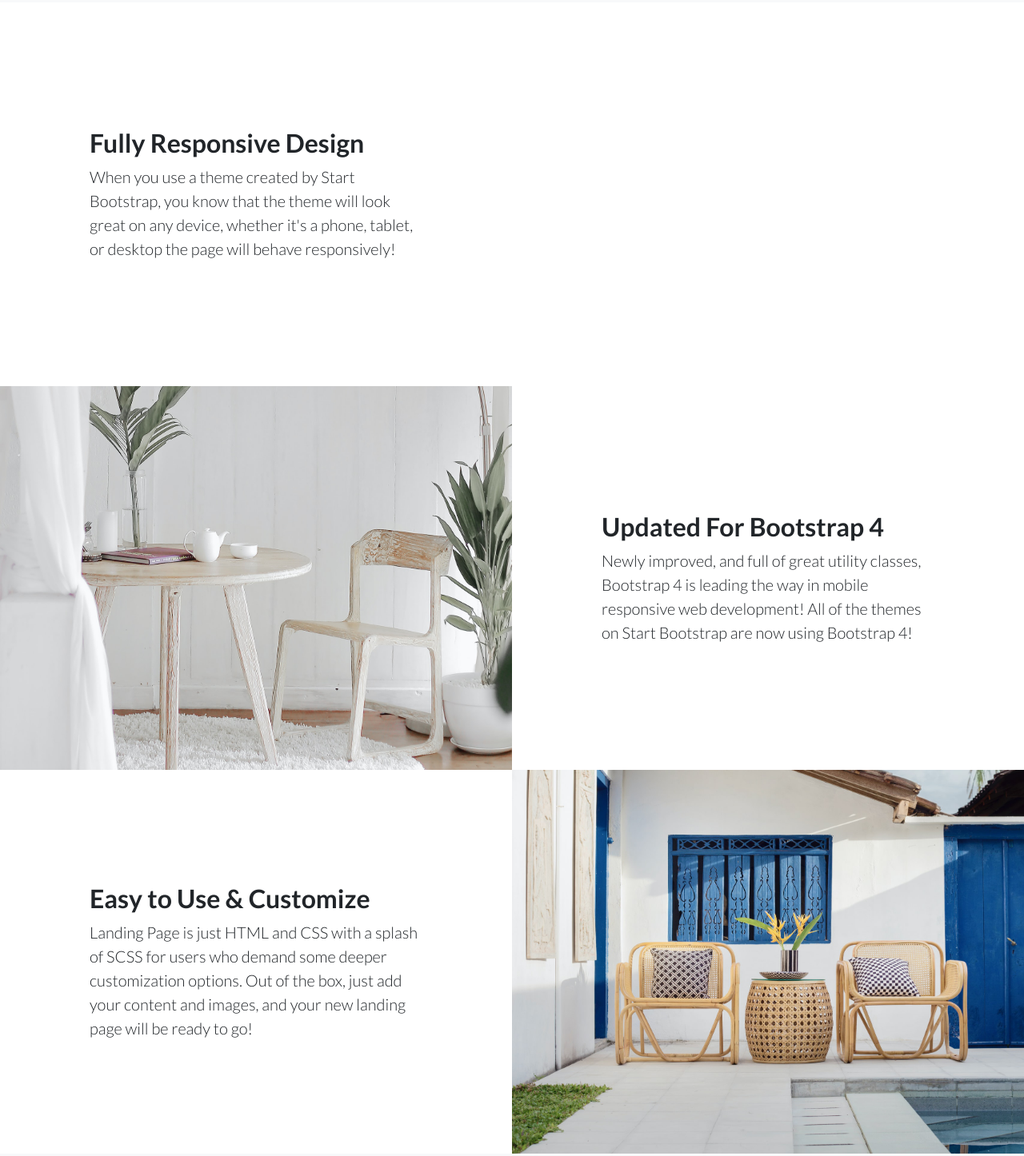
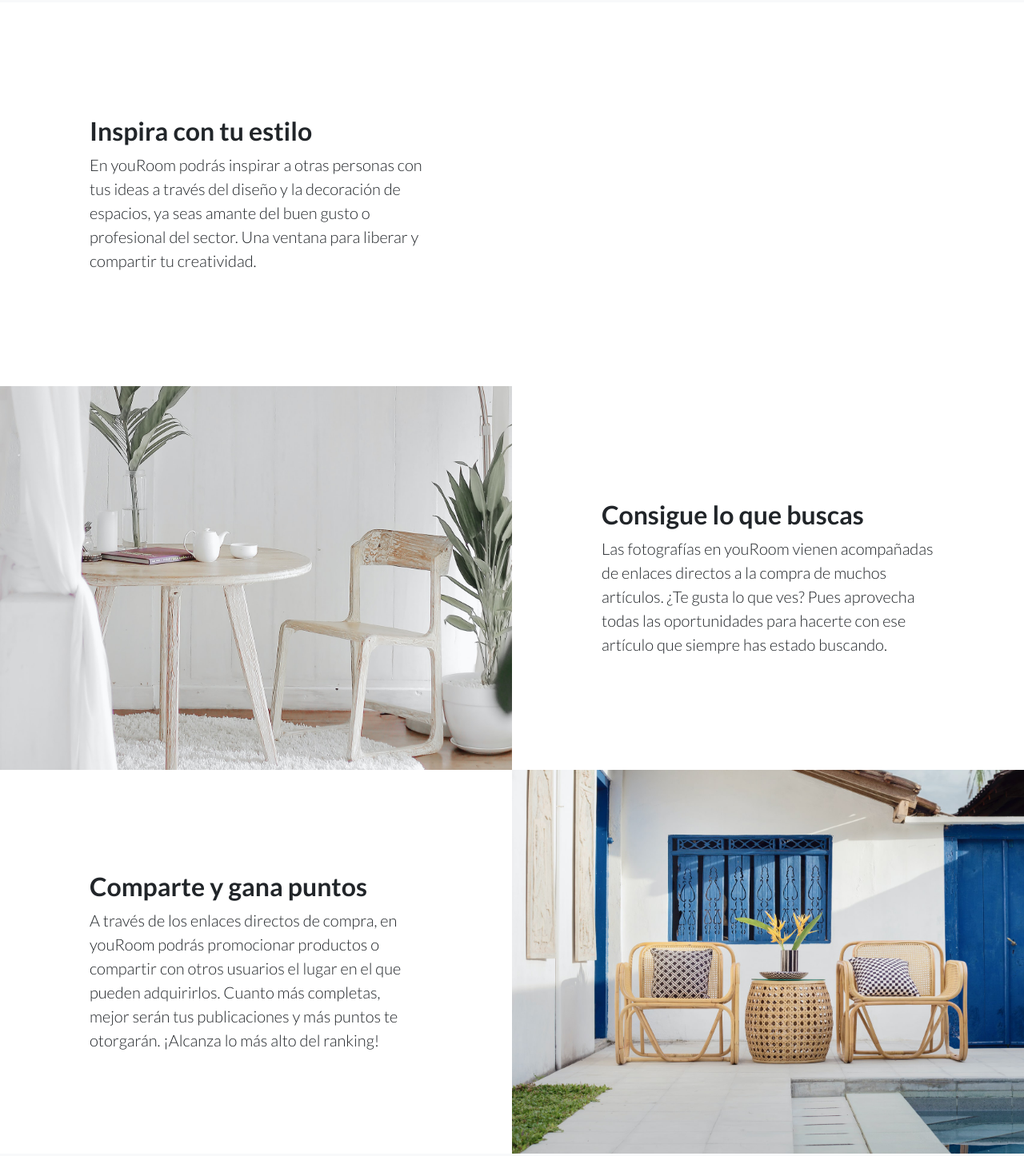
Before and after one commit to youRoom-ISPP/landing-page, a website: page index.html in a window 1280 px wide. Shown: the part 1267-2713 px from the top of the page at 80% size. Drawn offline with Linux system fonts and the light colour scheme.

Commit message:
Incluye destacados promocionales

```diff
--- a/index.html
+++ b/index.html
@@ -26,7 +26,7 @@
 
 <body>
 
-  <!-- Masthead -->
+  <!-- Header call to action -->
   <header class="masthead text-white text-center">
     <div class="overlay"></div>
     <div class="container">
@@ -84,36 +84,36 @@
               <i class="fas fa-bullhorn m-auto text-primary destacado"></i>
             </div>
             <h3>Destaca en el ranking</h3>
-            <p class="lead mb-0">¡Consigue valoraciones y gana notorieda entre los usuarios!</p>
+            <p class="lead mb-0">¡Consigue valoraciones y gana notoriedad entre los usuarios!</p>
           </div>
         </div>
       </div>
     </div>
   </section>
 
-  <!-- Image Showcases -->
+  <!-- Destacados -->
   <section class="showcase">
     <div class="container-fluid p-0">
       <div class="row no-gutters">
 
         <div class="col-lg-6 order-lg-2 text-white showcase-img" style="background-image: url('img/bg-showcase-1.jpg');"></div>
         <div class="col-lg-6 order-lg-1 my-auto showcase-text">
-          <h2>Fully Responsive Design</h2>
-          <p class="lead mb-0">When you use a theme created by Start Bootstrap, you know that the theme will look great on any device, whether it's a phone, tablet, or desktop the page will behave responsively!</p>
+          <h2>Inspira con tu estilo</h2>
+          <p class="lead mb-0">En youRoom podrás inspirar a otras personas con tus ideas a través del diseño y la decoración de espacios, ya seas amante del buen gusto o profesional del sector. Una ventana para liberar y compartir tu creatividad.</p>
         </div>
       </div>
       <div class="row no-gutters">
         <div class="col-lg-6 text-white showcase-img" style="background-image: url('img/bg-showcase-2.jpg');"></div>
         <div class="col-lg-6 my-auto showcase-text">
-          <h2>Updated For Bootstrap 4</h2>
-          <p class="lead mb-0">Newly improved, and full of great utility classes, Bootstrap 4 is leading the way in mobile responsive web development! All of the themes on Start Bootstrap are now using Bootstrap 4!</p>
+          <h2>Consigue lo que buscas</h2>
+          <p class="lead mb-0">Las fotografías en youRoom vienen acompañadas de enlaces directos a la compra de muchos artículos. ¿Te gusta lo que ves? Pues aprovecha todas las oportunidades para hacerte con ese artículo que siempre has estado buscando.</p>
         </div>
       </div>
       <div class="row no-gutters">
         <div class="col-lg-6 order-lg-2 text-white showcase-img" style="background-image: url('img/bg-showcase-3.jpg');"></div>
         <div class="col-lg-6 order-lg-1 my-auto showcase-text">
-          <h2>Easy to Use &amp; Customize</h2>
-          <p class="lead mb-0">Landing Page is just HTML and CSS with a splash of SCSS for users who demand some deeper customization options. Out of the box, just add your content and images, and your new landing page will be ready to go!</p>
+          <h2>Comparte y gana puntos</h2>
+          <p class="lead mb-0">A través de los enlaces directos de compra, en youRoom podrás promocionar productos o compartir con otros usuarios el lugar en el que pueden adquirirlos. Cuanto más completas, mejor serán tus publicaciones y más puntos te otorgarán. ¡Alcanza lo más alto del ranking!</p>
         </div>
       </div>
     </div>
@@ -134,6 +134,7 @@
       <div class="row">
         <div class="col-xl-9 mx-auto">
           <h2 class="mb-4">¿Quieres ser de las primeras personas en probar la app?</h2>
+          <p>Nos pondremos en contacto contigo para darte acceso a la aplicación tan pronto como esté disponible</p>
         </div>
         <div class="col-md-10 col-lg-8 col-xl-7 mx-auto">
           <form action="https://formspree.io/f/mbjpngql" method="POST">
```
